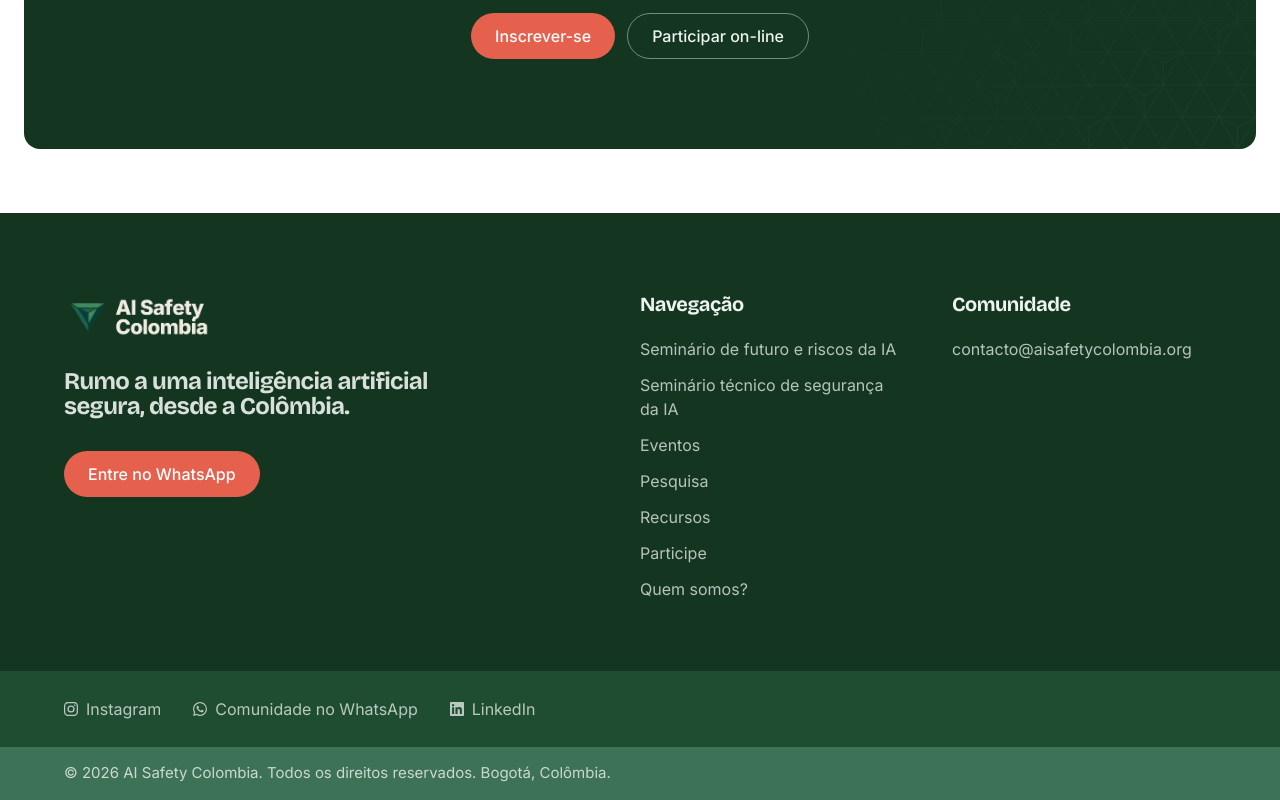
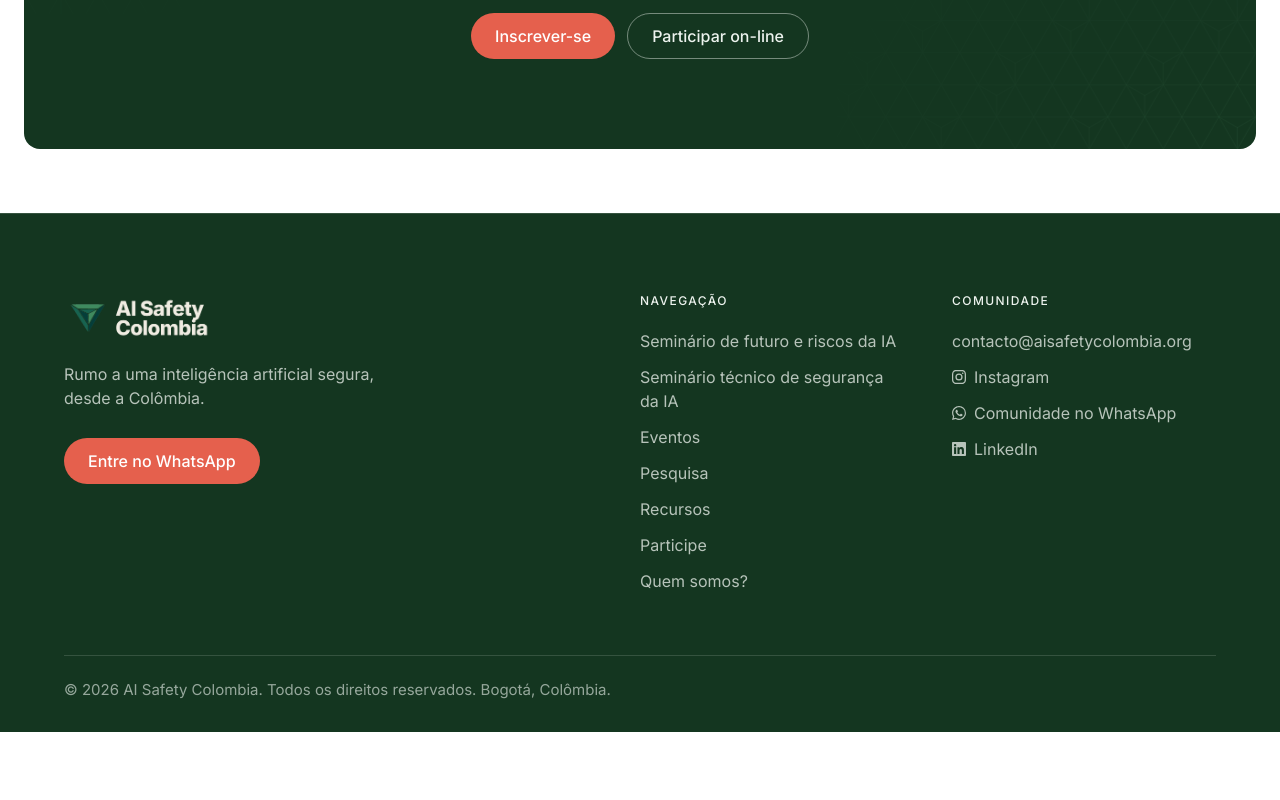
Before and after one commit to jgelves13/ai-safety-colombia-website, a Next.js app: page /pt/sprint in a window 1280 px wide. Shown: the part 9097-9897 px from the top of the page. After the commit the page ends 9829 px from the top, so only its background shows below. Built offline with nearby package versions, Linux system fonts and the light colour scheme.

Commit message:
pie como estaba antes (redes en Comunidad, derechos al final) y logos de aliados más juntos
Co-Authored-By: Claude Opus 5.5 <noreply@anthropic.com>
Claude-Session: https://claude.ai/code/session_01TFXdtWaRVdP3bB7DzXaGVk

```diff
--- a/components/portada.tsx
+++ b/components/portada.tsx
@@ -346,9 +346,9 @@ export default async function Portada({ idioma }: { idioma: Idioma }) {
 
       {/* --------------------------------------------------------- aliados */}
       <section className="border-b border-aisc-line">
-        <div className={`${COLUMNA} flex flex-col gap-6 py-9 md:flex-row md:items-center md:gap-16 md:py-10`}>
+        <div className={`${COLUMNA} flex flex-col gap-6 py-9 md:flex-row md:items-center md:gap-10 md:py-10`}>
           <span className="text-kicker shrink-0 text-aisc-muted">{t.aliados}</span>
-          <ul className="flex flex-wrap items-center gap-x-10 gap-y-6 md:gap-x-14">
+          <ul className="flex flex-wrap items-center gap-x-8 gap-y-6 md:gap-x-10">
             {ALIADOS.map((a) => (
               <li key={a.name}>
                 <a href={a.href} target="_blank" rel="noopener noreferrer" className="block w-fit">
--- a/components/site-footer.tsx
+++ b/components/site-footer.tsx
@@ -77,22 +77,17 @@ const REDES = [
   },
 ];
 
-/* Al modo de aisafety.sg: tres franjas de verde, de la más oscura a la más
-   clara. La primera lleva la marca y el menú, la segunda el contacto y las
-   redes, la tercera solo el aviso de derechos. Los títulos de columna van en
-   la letra de los titulares. */
-const TITULO = "text-display-4 text-aisc-sand";
+const TITULO = "text-kicker text-aisc-sand";
 const ENLACE = "text-body-sm block py-1.5 text-aisc-sand/75 transition-colors hover:text-aisc-coral";
-const COLUMNA = "mx-auto w-full max-w-[1400px] px-6 md:px-12 lg:px-16";
 
 export default function SiteFooter({ idioma = "es" }: { idioma?: Idioma }) {
   const t = TEXTOS[idioma];
   const navegacion = menu(idioma);
   return (
-    <footer className="text-aisc-sand">
-      <div className="bg-aisc-forest-deep">
-        <div className={`${COLUMNA} grid grid-cols-1 gap-12 pt-16 pb-16 md:pt-20 lg:grid-cols-[2fr_1fr_1fr]`}>
-          <div className="max-w-[380px]">
+    <footer className="border-aisc-sand/15 bg-aisc-forest-deep border-t text-aisc-sand">
+      <div className="mx-auto w-full max-w-[1400px] px-6 pt-16 pb-8 md:px-12 md:pt-20 lg:px-16">
+        <div className="grid grid-cols-1 gap-10 md:gap-12 lg:grid-cols-[2fr_1fr_1fr]">
+          <div className="max-w-[360px]">
             <img
               src="/aisc/logo-lockup-crema.png"
               alt="AI Safety Colombia"
@@ -100,11 +95,11 @@ export default function SiteFooter({ idioma = "es" }: { idioma?: Idioma }) {
               height={420}
               className="h-11 w-auto md:h-12"
             />
-            <p className="text-display-4 md:text-display-4-lg mt-7 text-aisc-sand/90">
+            <p className="text-body-sm mt-5 text-aisc-sand/75">
               {t.lema}
             </p>
             <a
-              className={`${CTA_LINK_PRIMARY} mt-8`}
+              className={`${CTA_LINK_PRIMARY} mt-7`}
               href={WHATSAPP}
               target="_blank"
               rel="noopener noreferrer"
@@ -131,18 +126,16 @@ export default function SiteFooter({ idioma = "es" }: { idioma?: Idioma }) {
             <ul className="mt-4 flex flex-col">
               {COMUNIDAD.map((l) => (
                 <li key={l.label}>
-                  <a className={ENLACE} href={l.href}>
+                  <a
+                    className={ENLACE}
+                    href={l.href}
+                    target={l.href.startsWith("mailto:") ? undefined : "_blank"}
+                    rel={l.href.startsWith("mailto:") ? undefined : "noopener noreferrer"}
+                  >
                     {l.label}
                   </a>
                 </li>
               ))}
-            </ul>
-          </nav>
-        </div>
-      </div>
-
-      <div className="bg-aisc-forest">
-        <ul className={`${COLUMNA} flex flex-wrap gap-x-8 gap-y-2 py-5`}>
               {REDES.map((r) => (
                 <li key={r.label}>
                   <a
@@ -159,12 +152,14 @@ export default function SiteFooter({ idioma = "es" }: { idioma?: Idioma }) {
                 </li>
               ))}
             </ul>
+          </nav>
         </div>
 
-      <div className="bg-aisc-sage">
-        <p className={`${COLUMNA} text-meta py-4 text-aisc-sand/80`}>
+        <div className="border-aisc-sand/15 mt-14 border-t pt-6">
+          <p className="text-meta text-aisc-sand/60">
             {t.derechos}
           </p>
+        </div>
       </div>
     </footer>
   );
```
Lines whose indentation alone changed are shown as unchanged.
